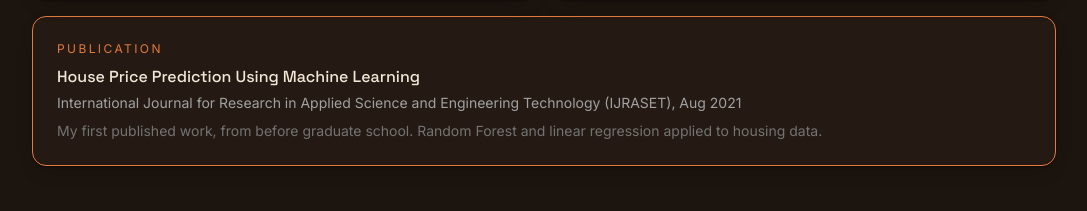
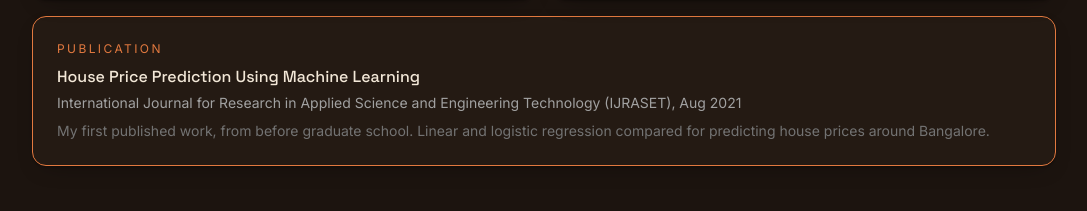
Before and after one commit to yelurusreejareddy/sreeja-portfolio, a React (Vite) app: page / in a window 1280 px wide. Shown: the part 5623-5834 px from the top of the page, without its empty margins (96-1183 px from the left). Built offline with nearby package versions, Linux system fonts and the light colour scheme.

Commit message:
Correct publication methods on the site

```diff
--- a/src/components/Experience.jsx
+++ b/src/components/Experience.jsx
@@ -143,8 +143,9 @@ export default function Experience() {
             Engineering Technology (IJRASET), Aug 2021
           </p>
           <p className="text-sm text-neutral-400 mt-2 dark:text-neutral-500">
-            My first published work, from before graduate school. Random
-            Forest and linear regression applied to housing data.
+            My first published work, from before graduate school. Linear
+            and logistic regression compared for predicting house prices
+            around Bangalore.
           </p>
         </motion.div>
       </div>
```
